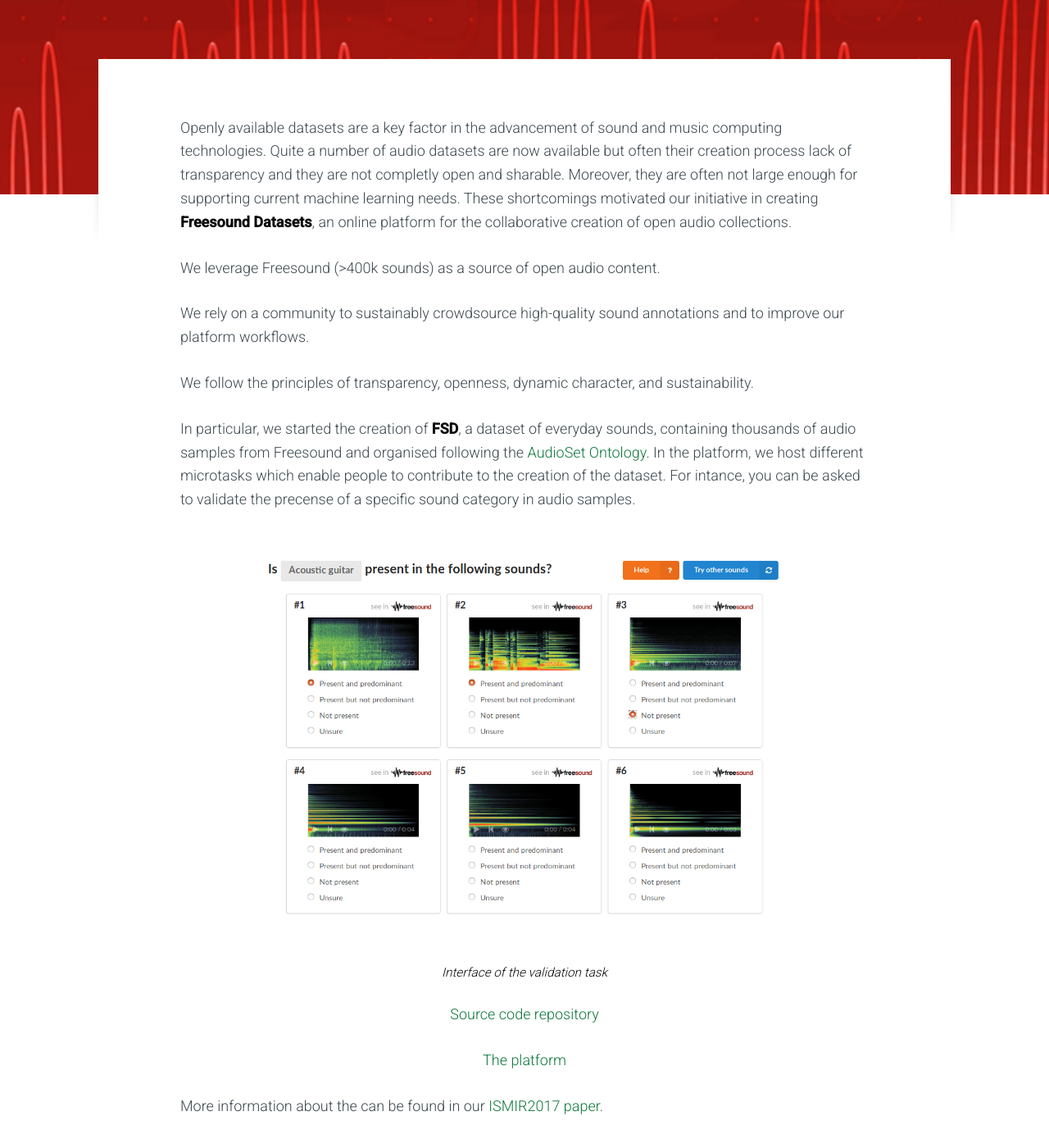
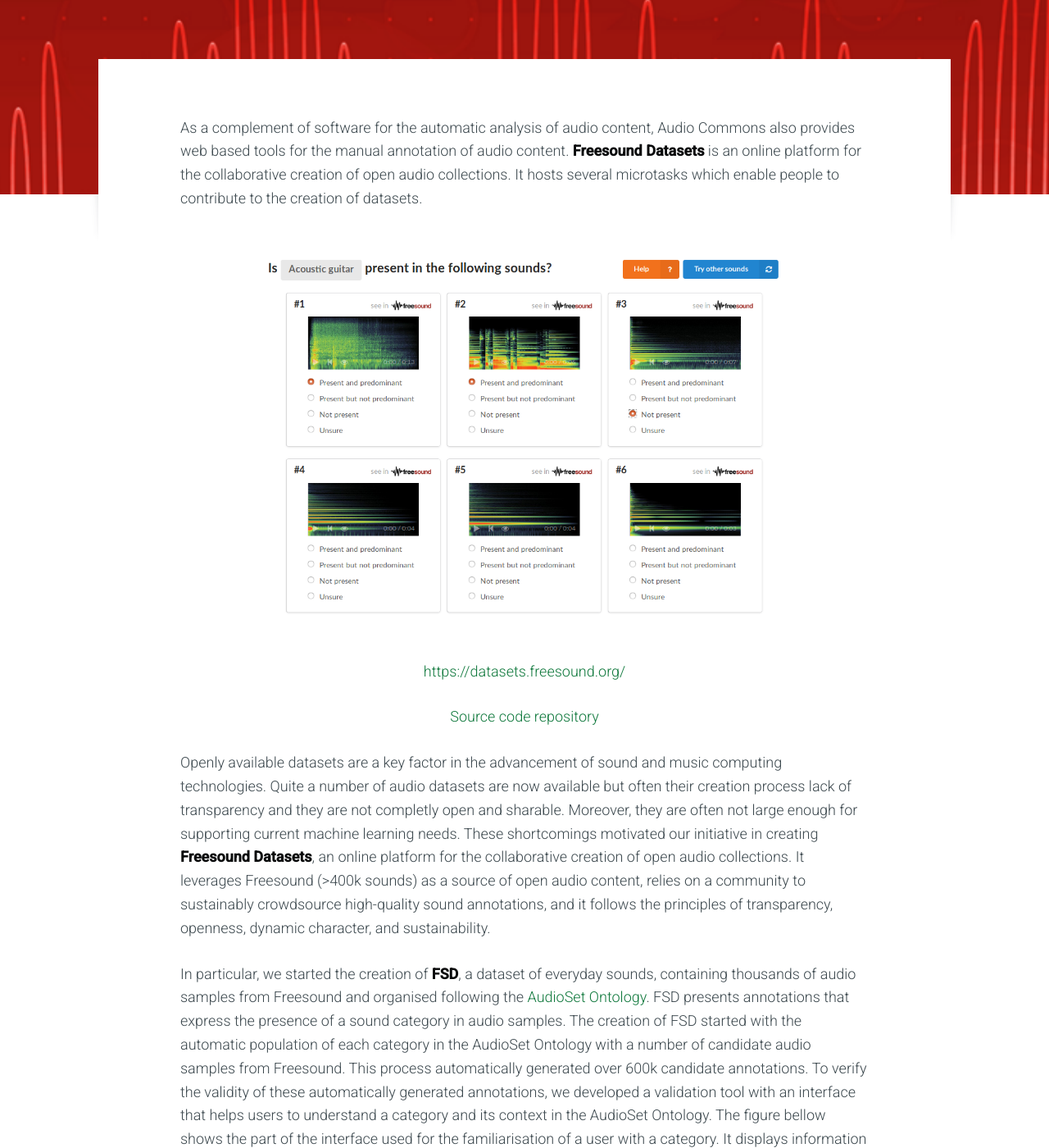
Before and after one commit to AudioCommons/audiocommons.github.io, a Jekyll site: the page built from _posts/2018-04-01-freesound-datasets.md, in a window 1280 px wide and 1400 px high, scrolled down 844 px. Shown: the whole window at 82% size. Built offline with Jekyll 4.4.1, drawn with Linux system fonts in a browser that asks for light colours; nearby versions of some CDN libraries; some of the changed text lies outside the part shown.

Commit message:
Improve Freesound Datasets tool post

```diff
--- a/_posts/2018-04-01-freesound-datasets.md
+++ b/_posts/2018-04-01-freesound-datasets.md
@@ -10,31 +10,27 @@
 author: Xavier Favory
 ---
 
-Openly available datasets are a key factor in the advancement of sound and music computing technologies. Quite a number of audio datasets are now available but often their creation process lack of transparency and they are not completly open and sharable. Moreover, they are often not large enough for supporting current machine learning needs. These shortcomings motivated our initiative in creating **Freesound Datasets**, an online platform for the collaborative creation of open audio collections.
-
-We leverage Freesound (>400k sounds) as a source of open audio content.
-
-We rely on a community to sustainably crowdsource high-quality sound annotations and to improve our platform workflows.
-
-We follow the principles of transparency, openness, dynamic character, and sustainability.
-
-
-In particular, we started the creation of **FSD**, a dataset of everyday sounds, containing thousands of audio samples from Freesound and organised following the <a href="https://research.google.com/audioset/" target="_blank">AudioSet Ontology</a>.
-In the platform, we host different microtasks which enable people to contribute to the creation of the dataset.
-For intance, you can be asked to validate the precense of a specific sound category in audio samples.
+As a complement of software for the automatic analysis of audio content, Audio Commons also provides web based tools for the manual annotation of audio content.
+**Freesound Datasets** is an online platform for the collaborative creation of open audio collections. It hosts several microtasks which enable people to contribute to the creation of datasets.
 
 <a href="/assets/img/FSD_validation_task.png" target="blank"><img style="margin:auto;margin-bottom:25px;margin-top:25px;max-width:640px;" class="img-responsive" src="/assets/img/FSD_validation_task.png" alt="Validation task">
 </a>
-<p style="text-align:center; padding-top:0; font-size:85%"><em> Interface of the validation task</em></p>
 
+<p style="text-align: center;">
+<a href="https://datasets.freesound.org/" target="_blank">https://datasets.freesound.org/</a>
+</p>
 
 <p style="text-align: center;">
 <a href="https://github.com/MTG/freesound-datasets" target="_blank">Source code repository</a>
 </p>
 
-<p style="text-align: center;">
-<a href="https://datasets.freesound.org/" target="_blank">The platform</a>
-</p>
+Openly available datasets are a key factor in the advancement of sound and music computing technologies. Quite a number of audio datasets are now available but often their creation process lack of transparency and they are not completly open and sharable. Moreover, they are often not large enough for supporting current machine learning needs. These shortcomings motivated our initiative in creating **Freesound Datasets**, an online platform for the collaborative creation of open audio collections. It leverages Freesound (>400k sounds) as a source of open audio content, relies on a community to sustainably crowdsource high-quality sound annotations, and it follows the principles of transparency, openness, dynamic character, and sustainability.
+
+In particular, we started the creation of **FSD**, a dataset of everyday sounds, containing thousands of audio samples from Freesound and organised following the <a href="https://research.google.com/audioset/" target="_blank">AudioSet Ontology</a>. FSD presents annotations that express the presence of a sound category in audio samples. The creation of FSD started with the automatic population of each category in the AudioSet Ontology with a number of candidate audio samples from Freesound. This process automatically generated over 600k candidate annotations. To verify the validity of these automatically generated
+annotations, we developed a validation tool with an interface that helps users to understand a category and its context in the AudioSet Ontology. The figure bellow shows the part of the interface used for the familiarisation of a user with a category. It displays information such as the name, description, sibling  and children categories of a specific category.
+
+<a href="/assets/img/FSD_familiarisation_interface.png" target="blank"><img style="margin:auto;margin-bottom:25px;margin-top:25px;max-width:640px;" class="img-responsive" src="/assets/img/FSD_familiarisation_interface.png" alt="Familiarisation interface">
+</a>
 
 
 More information about the can be found in our [ISMIR2017 paper](https://repositori.upf.edu/handle/10230/33299).
```
Also changed, not shown: assets/img/FSD_familiarisation_interface.png (added).
